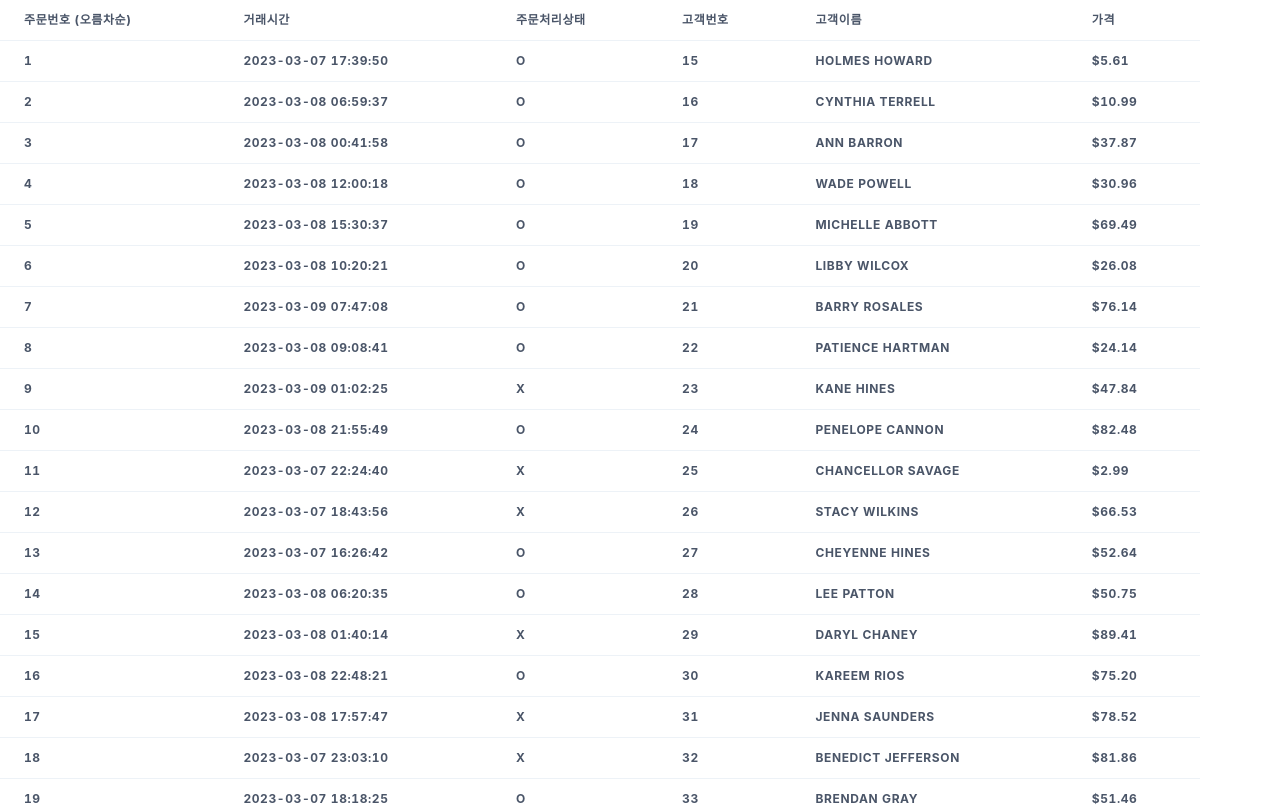
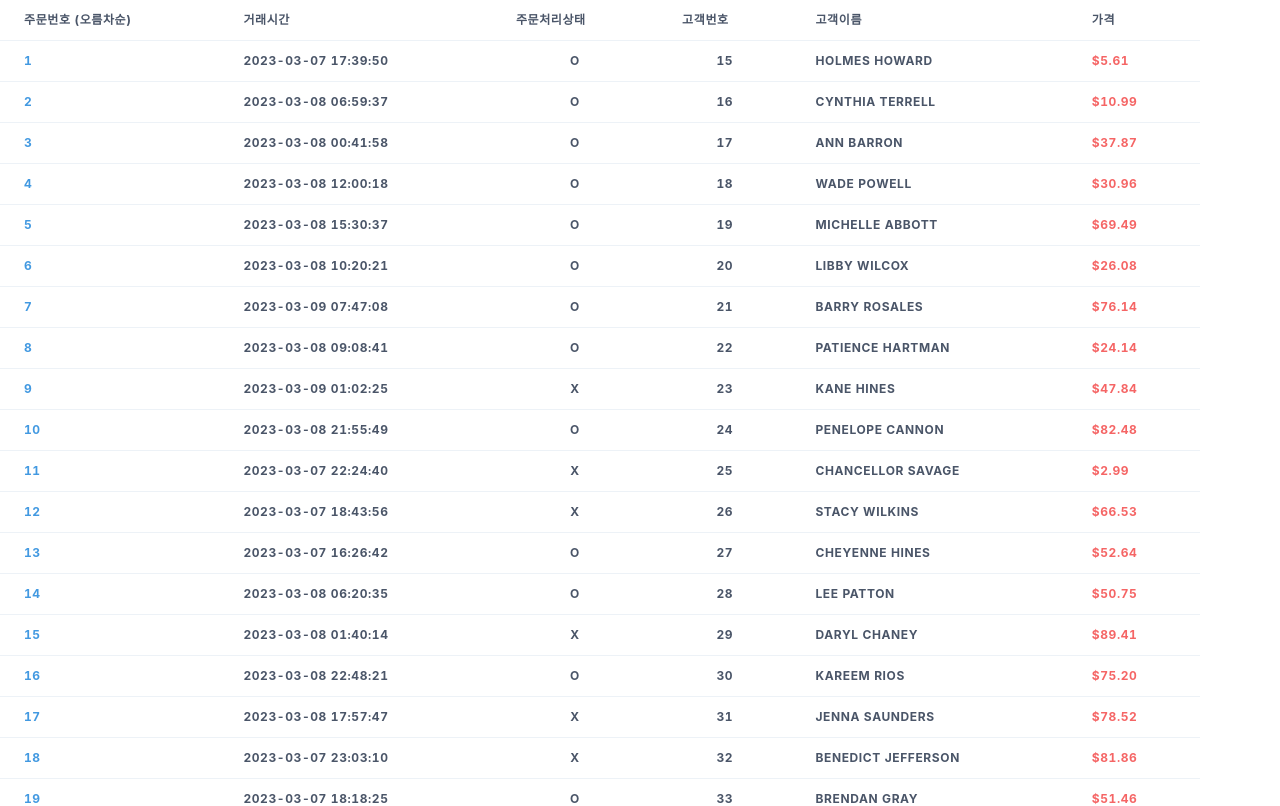
Before and after one commit to wanted-onboarding-10team/pre-onboarding-9th-4-10, a React (Create React App) app: page / in a window 1280 px wide. Shown: the top 806 px of the page. Built offline with nearby package versions, Linux system fonts and the light colour scheme.

Commit message:
[#2] style: mainLayout 추가 및  컬러 추가
mainLayout을 추가하여 레이아웃을 잡고 표에 강조 색상을 추가하였습니다.

```diff
--- a/src/components/order/index.tsx
+++ b/src/components/order/index.tsx
@@ -11,12 +11,12 @@ const Order = ({
 }: OrderDataType) => {
   return (
     <Tr>
-      <Th>{id}</Th>
+      <Th color='blue.400'>{id}</Th>
       <Th>{transaction_time}</Th>
-      <Th>{status ? 'O' : 'X'}</Th>
-      <Th>{customer_id}</Th>
+      <Th textAlign='center'>{status ? 'O' : 'X'}</Th>
+      <Th textAlign='center'>{customer_id}</Th>
       <Th>{customer_name}</Th>
-      <Th>{currency}</Th>
+      <Th color='red.400'>{currency}</Th>
     </Tr>
   );
 };
```
Also changed, not shown: src/components/common/MainLayout.tsx (added, +21 -0 lines).
